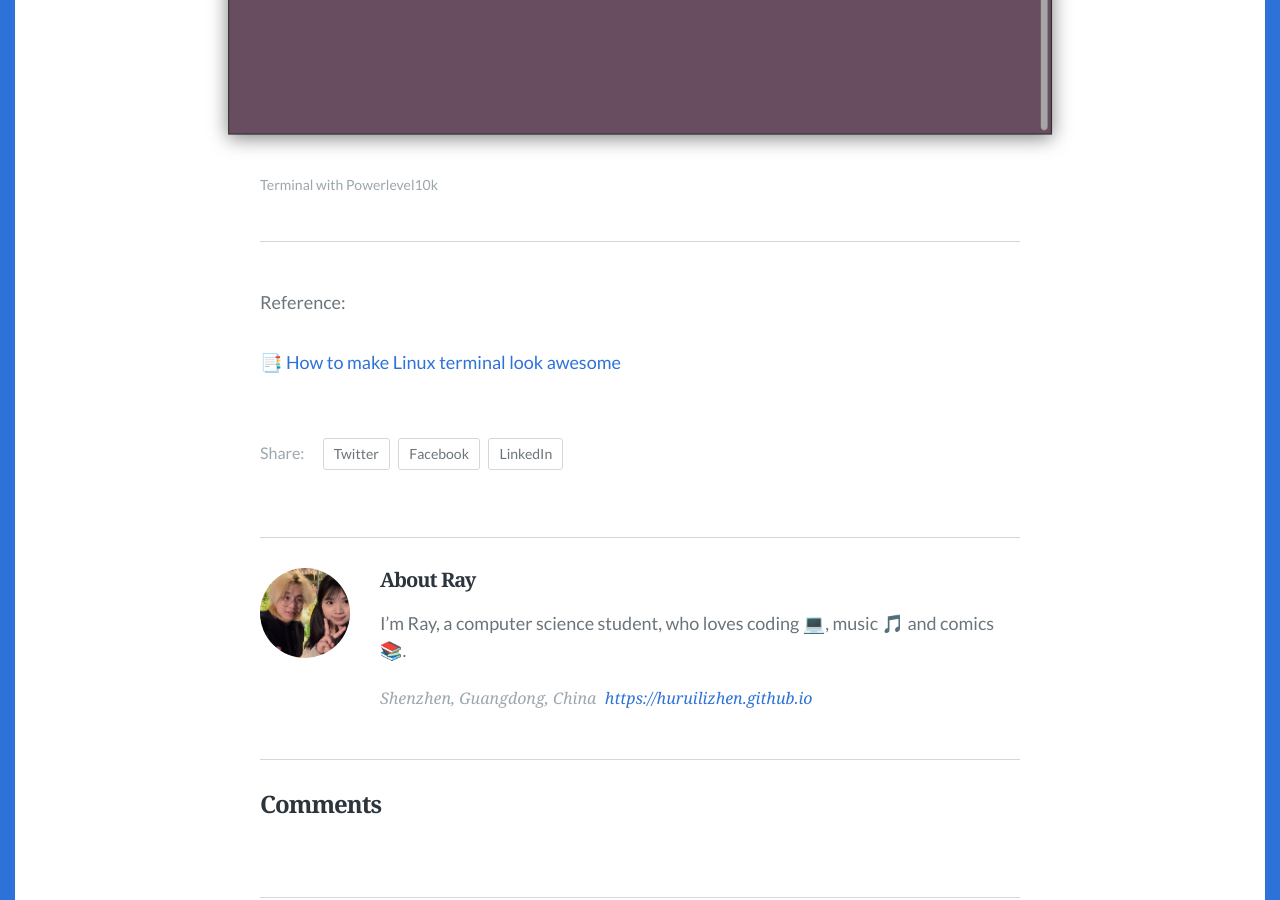
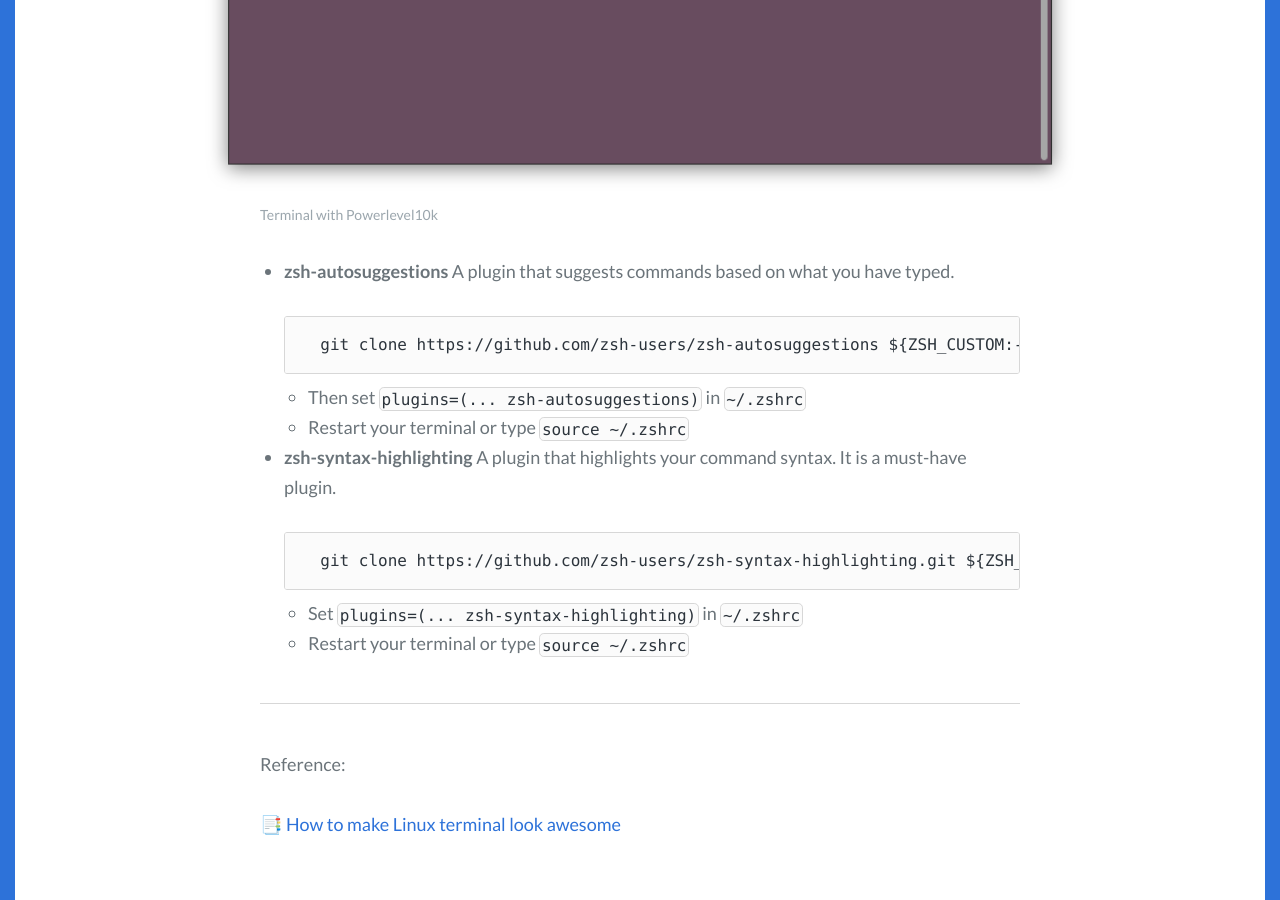
Before and after one commit to HuRuilizhen/HuRuilizhen.github.io, a Jekyll site: the page built from _posts/2024-10-15-Linux-Terminal-Beautify.md, in a window 1280 px wide and 900 px high, scrolled down 4177 px. Built offline with Jekyll 4.4.1, drawn with Linux system fonts in a browser that asks for light colours; some web fonts are replaced; comment, search, counter and statistics services are not loaded.

Commit message:
[update]: linux terminal beautify part 2

````diff
--- a/_posts/2024-10-15-Linux-Terminal-Beautify.md
+++ b/_posts/2024-10-15-Linux-Terminal-Beautify.md
@@ -37,7 +37,7 @@ Ever since I mistakenly refreshed my desktop to `Ubuntu` system and left it idle
 
 - **Nerd Font**:
     With `Nerd Font` you can get a beautiful terminal with awesome icons. If you don't have `Nerd Font` installed, you can choose one [here](https://www.nerdfonts.com/font-downloads)
-    \
+
     If you have `Nerd Font` installed, you can set it in `Terminal>Preferences>Profile>Custom Fonts` like below:
 {% include image_caption.html imageurl="/images/terminal-with-nerd-font.png" title="Terminal with Nerd Font" caption="Terminal with Nerd Font"%}
 
@@ -48,12 +48,32 @@ Ever since I mistakenly refreshed my desktop to `Ubuntu` system and left it idle
     git clone --depth=1 https://github.com/romkatv/powerlevel10k.git ${ZSH_CUSTOM:-$HOME/.oh-my-zsh/custom}/themes/powerlevel10k
     ```
 
-    Then set `ZSH_THEME="powerlevel10k/powerlevel10k"` in `~/.zshrc`
-    \
-    Restart your terminal or type `source ~/.zshrc`
-    \
+    - Then set `ZSH_THEME="powerlevel10k/powerlevel10k"` in `~/.zshrc`
+    - Restart your terminal or type `source ~/.zshrc`
+
     With a screenshot, you can see terminal with `Powerlevel10k` theme:
+
 {% include image_caption.html imageurl="/images/terminal-with-powerlevel10k.png" title="Terminal with Powerlevel10k" caption="Terminal with Powerlevel10k"%}
+
+- **zsh-autosuggestions**
+    A plugin that suggests commands based on what you have typed.
+
+    ```bash
+    git clone https://github.com/zsh-users/zsh-autosuggestions ${ZSH_CUSTOM:-~/.oh-my-zsh/custom}/plugins/zsh-autosuggestions
+    ```
+
+    - Then set `plugins=(... zsh-autosuggestions)` in `~/.zshrc`
+    - Restart your terminal or type `source ~/.zshrc`
+
+- **zsh-syntax-highlighting**
+    A plugin that highlights your command syntax. It is a must-have plugin.
+
+    ```bash
+    git clone https://github.com/zsh-users/zsh-syntax-highlighting.git ${ZSH_CUSTOM:-~/.oh-my-zsh/custom}/plugins/zsh-syntax-highlighting
+    ```
+
+    - Set `plugins=(... zsh-syntax-highlighting)` in `~/.zshrc`
+    - Restart your terminal or type `source ~/.zshrc`
 
 ---
 
````
